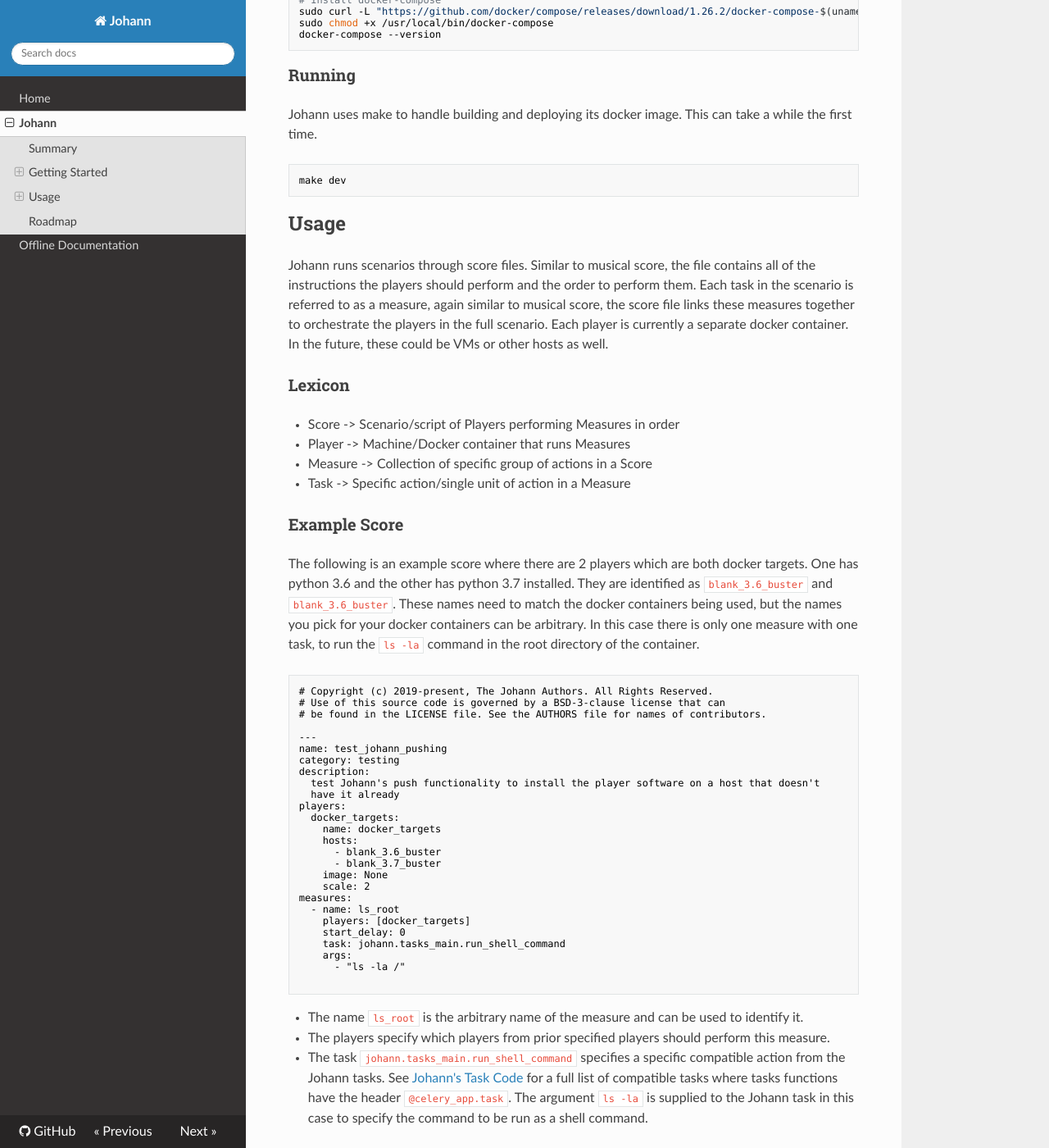
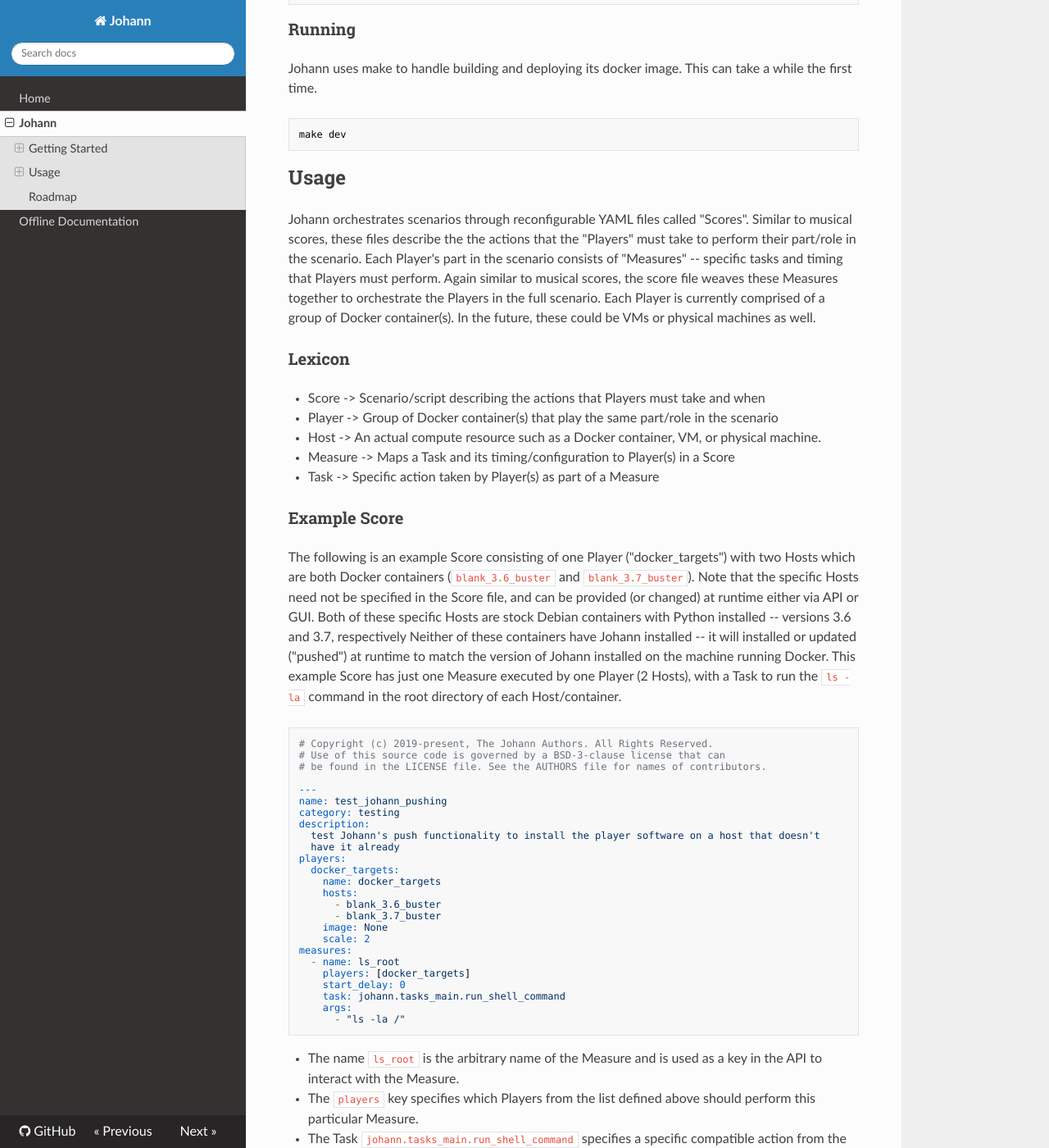
Before and after one commit to johannsdg/johannsdg.github.io, an MkDocs documentation site: the page built from docs/johann.md, in a window 1280 px wide and 1400 px high, scrolled down 890 px. Shown: the whole window at 82% size. Built offline with MkDocs 1.6.1, drawn with Linux system fonts in a browser that asks for light colours; nearby versions of some CDN libraries; some of the changed text lies outside the part shown.

Commit message:
modify johann.md

````diff
--- a/docs/johann.md
+++ b/docs/johann.md
@@ -1,6 +1,4 @@
 # Johann
-
-## Summary
 
 Johann is a lightweight and flexible “scenario orchestrator”. It makes it easy to
 coordinate the actions of groups of computers into cohesive, reconfigurable scenarios.
@@ -9,11 +7,13 @@
 
 ## Getting Started
 
-First clone the [Johann Repo](https://github.com/johannsdg/johann) and change directories into the newly cloned repo.
+First use git to clone [Johann](https://github.com/johannsdg/johann) and change
+directories into the newly cloned repo.
 
 ### Installing
-Johann is designed to be used on Linux and run in a docker container. It has been tested on Ubuntu 18.04, and likely
-works on several other distributions as well.
+
+Johann is designed to be used on Linux and run in docker containers. It has been tested
+on Ubuntu 18.04, and likely works on several other distributions as well.
 
 Johann requires the following to run:
 
@@ -39,41 +39,48 @@
 sudo chmod +x /usr/local/bin/docker-compose
 docker-compose --version
 ```
+
 ### Running
 
-Johann uses make to handle building and deploying its docker image. This can take a while the first time.
+Johann uses make to handle building and deploying its docker image. This can take a
+while the first time.
 
 ```bash
 make dev
 ```
 
-
 ## Usage
 
-Johann runs scenarios through score files. Similar to musical score, the file contains all
-of the instructions the players should perform and the order to perform them. Each task in the scenario
-is referred to as a measure, again similar to musical score, the score file links these measures together
-to orchestrate the players in the full scenario. Each player is currently a separate docker container.
-In the future, these could be VMs or other hosts as well.
+Johann orchestrates scenarios through reconfigurable YAML files called "Scores". Similar
+to musical scores, these files describe the the actions that the "Players" must take to
+perform their part/role in the scenario. Each Player's part in the scenario consists of
+"Measures" -- specific tasks and timing that Players must perform. Again similar to
+musical scores, the score file weaves these Measures together to orchestrate the Players
+in the full scenario. Each Player is currently comprised of a group of Docker
+container(s). In the future, these could be VMs or physical machines as well.
 
 ### Lexicon
 
-* Score -> Scenario/script of Players performing Measures in order
-* Player -> Machine/Docker container that runs Measures
-* Measure -> Collection of specific group of actions in a Score
-* Task -> Specific action/single unit of action in a Measure
-
+- Score -> Scenario/script describing the actions that Players must take and when
+- Player -> Group of Docker container(s) that play the same part/role in the scenario
+- Host -> An actual compute resource such as a Docker container, VM, or physical
+  machine.
+- Measure -> Maps a Task and its timing/configuration to Player(s) in a Score
+- Task -> Specific action taken by Player(s) as part of a Measure
 
 ### Example Score
-The following is an example score where there are 2 players which are both docker
-targets. One has python 3.6 and the other has python 3.7 installed. They are identified
-as `blank_3.6_buster` and `blank_3.6_buster`. These names need to match the docker containers
-being used, but the names you pick for your docker containers can be arbitrary. In this case
-there is only one measure with one task, to run the `ls -la` command in the root directory
-of the container.
 
+The following is an example Score consisting of one Player ("docker_targets") with two
+Hosts which are both Docker containers (`blank_3.6_buster` and `blank_3.7_buster`). Note
+that the specific Hosts need not be specified in the Score file, and can be provided (or
+changed) at runtime either via API or GUI. Both of these specific Hosts are stock Debian
+containers with Python installed -- versions 3.6 and 3.7, respectively Neither of these
+containers have Johann installed -- it will installed or updated ("pushed") at runtime
+to match the version of Johann installed on the machine running Docker. This example
+Score has just one Measure executed by one Player (2 Hosts), with a Task to run the
+`ls -la` command in the root directory of each Host/container.
 
-``` ymal
+```yaml
 # Copyright (c) 2019-present, The Johann Authors. All Rights Reserved.
 # Use of this source code is governed by a BSD-3-clause license that can
 # be found in the LICENSE file. See the AUTHORS file for names of contributors.
@@ -99,60 +106,87 @@
     task: johann.tasks_main.run_shell_command
     args:
       - "ls -la /"
+```
 
-```
-* The name `ls_root` is the arbitrary name of the measure and can be used to identify it.
-* The players specify which players from prior specified players should perform this measure.
-* The task `johann.tasks_main.run_shell_command` specifies a specific compatible action from
-  the Johann tasks. See [Johann's Task Code](https://github.com/johannsdg/johann/blob/master/johann/tasks_main.py)
-   for a full list of compatible tasks where tasks functions have the header `@celery_app.task`.
-   The argument `ls -la` is supplied to the Johann task in this case to specify the command to be run as a shell command.
+- The name `ls_root` is the arbitrary name of the Measure and is used as a key in the
+  API to interact with the Measure.
+- The `players` key specifies which Players from the list defined above should perform
+  this particular Measure.
+- The Task `johann.tasks_main.run_shell_command` specifies a specific compatible action
+  from the Johann tasks. See
+  [Johann's task code](https://github.com/johannsdg/johann/blob/master/johann/tasks_main.py)
+  for a partial list of compatible Tasks.
+  - Tasks are Python functions with the decorator `@celery_app.task`.
+- The argument `ls -la` is supplied to the Task in this case to specify the command to
+  be run as a shell command.
 
-### Running a score
+### Running a Score
 
-With the Johann docker container running via `make dev` users can interact with scores via either the command link or a web GUI.
+With the Johann Docker containers running via `make dev`, users can interact with Scores
+via either the command line or the web UI.
 
 #### GUI
-* Open a web browser and navigate to `http://127.0.0.1/`
+
+- Open a web browser and navigate to `http://127.0.0.1/`
 
 ![Johann_1](img/Johann_1.png)
 
-* Click on the **Scenarios** tab to view available scores
+- Click on the **Scenarios** tab to view the available Scores
 
-* In the given Score entry one wants to run, select one of the following options:
-    * View: Displays the YAML and JSON representations of the Score file
-    * Status: Displays the status of the current or last run depending on if a run in is progress
-    * Launch: Runs the score file
-    * Reset: Resets the run to allow for a new run to be launched and monitored with status
+- In the row containing the Score that you want to run, select one of the following
+  options:
+  - View: Displays the YAML and JSON representations of the Score file
+  - Status: Displays the status of the current or last run depending on if a run in is
+    progress
+  - Launch: Runs the Score file
+  - Reset: Resets the run to allow for a new run to be launched and monitored with
+    status
 
 ![Johann_2](img/Johann_2.png)
 
-* To run a Score select launch to be presented with the **Launch Scenario** screen. From this menu one can select the Players (in this case Docker Machine Targets) to run the Score file.
+- To run a Score select launch to be presented with the **Launch Scenario** screen.
+- From this menu you can map available Hosts to the Players defined in the Score file.
+  - Hosts can be added either via API or a file that is run at startup.
 
 ![Johann_4](img/Johann_4.png)
 
-* Press the **Launch Scenario** button to launch the score on the selected players.
+- Press the **Launch Scenario** button to launch the Score using the selected Hosts.
 
-* This will automatically take you to the status page for the score you just launched where you can watch the score perform.
-**Note**: Some scores, including the test score, may take a few minutes to initialize before running.
+- This will automatically take you to the status page for the Score you just launched
+  where you can watch the Measures of the Score play. **Note**: Some Scores, including
+  the test score, may take a few minutes to initialize before running. This is where
+  Johann is installing or updating itself on the Hosts.
 
 ![Johann_5](img/Johann_5.png)
 
-* The status page also contains the raw output of the tasks, in this case the `ls -la` command run on each container shown below.
+- The status page also contains the raw output of the Tasks, in this case the `ls -la`
+  command run on each container shown below.
 
 ![Johann_6](img/Johann_6.png)
 
 #### Command Line
-* To view available scores
-``` sh
+
+- To view available API endpoints
+
+```sh
+curl http://127.0.0.1:5000/
+```
+
+- To view available scores
+
+```sh
 curl http://127.0.0.1:5000/scores/
 ```
-* To run a specific score
-``` sh
+
+- To run a specific score
+
+```sh
 curl http://127.0.0.1:5000/affrettando/<score_name>
 ```
-* To view the current status of a running score
-``` sh
+
+- To view the current status of a running score
+
+```sh
 watch 'curl http://127.0.0.1:5000/scores/<score_name>/status_short'
 ```
 
````
Also changed, not shown: other parts of docs/johann.md (+1 -2 lines).
